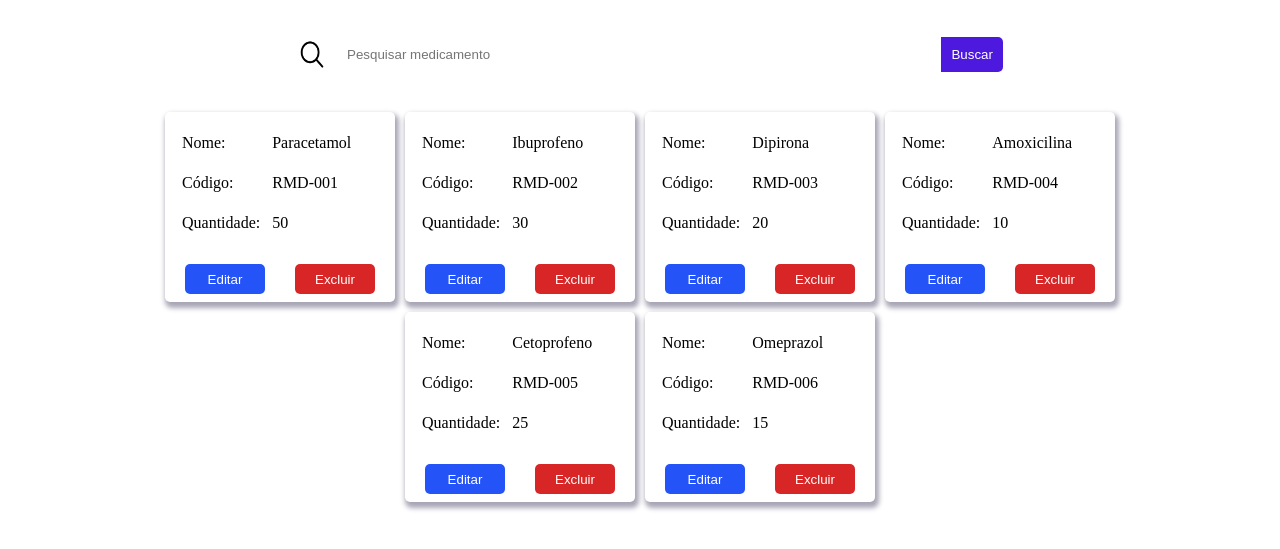
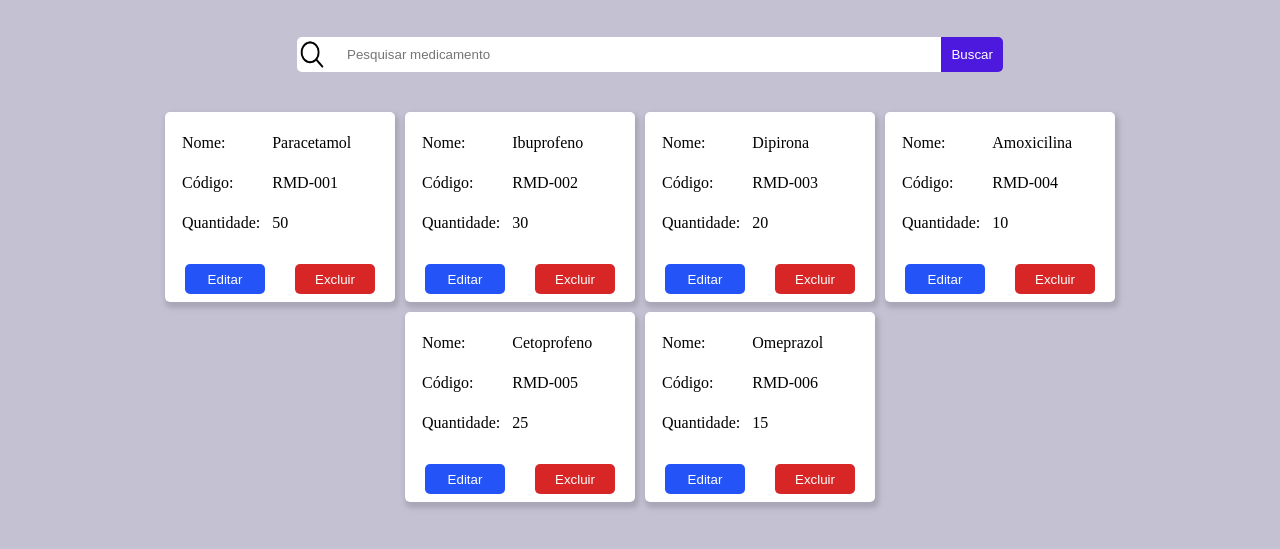
Before and after one commit to Edson-Silva-22/trabalho-de-back-end, a plain HTML site: page telas/Produtos.html in a window 1280 px wide. Shown: the part 83-632 px from the top of the page. Drawn offline with nearby package versions, Linux system fonts and the light colour scheme.

Commit message:
Update Produtos.css

```diff
--- a/telas/css/Produtos.css
+++ b/telas/css/Produtos.css
@@ -8,6 +8,10 @@
 
 :root{
     font-size: 62.5%;
+}
+
+body{
+    background-color: #C3C1D2;
 }
 
 header{
```
